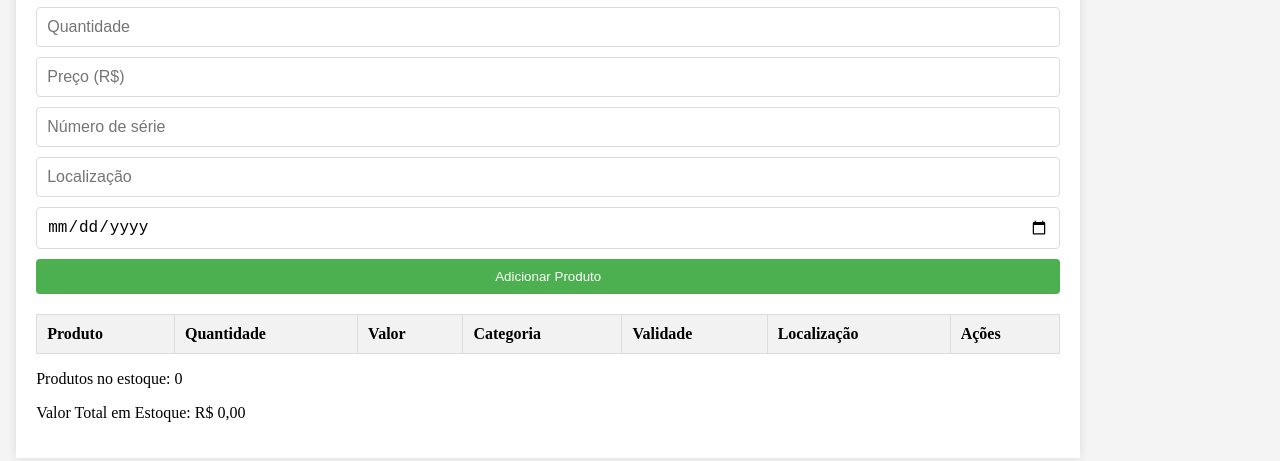
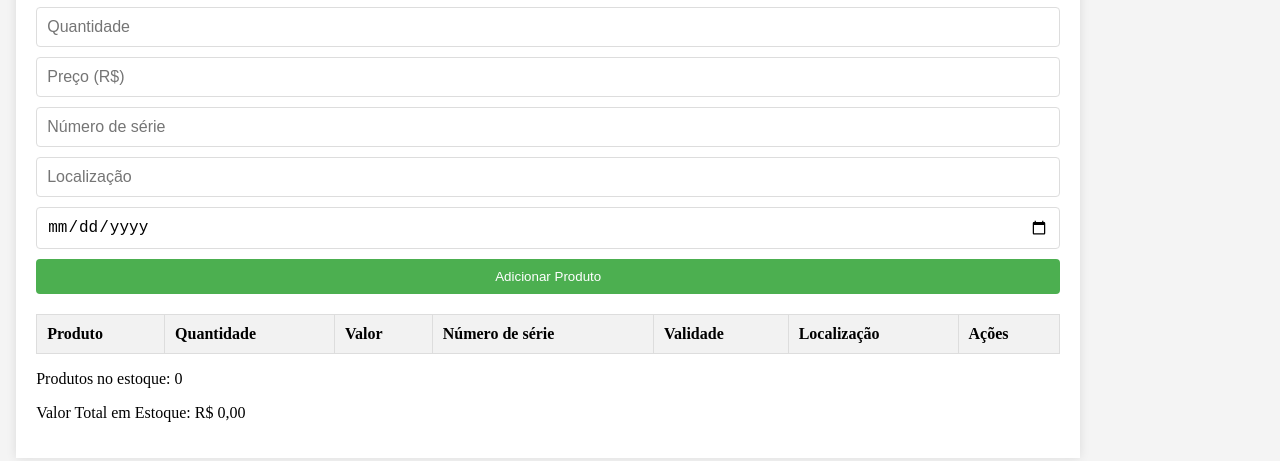
Before and after one commit to Lopeseric09/controle-de-estoque, a plain HTML site: page index.html in a window 1280 px wide. Shown: the part 161-622 px from the top of the page. Drawn offline with Linux system fonts and the light colour scheme.

Commit message:
Update index.html

```diff
--- a/index.html
+++ b/index.html
@@ -26,7 +26,7 @@
                     <th>Produto</th>
                     <th>Quantidade</th>
                     <th>Valor</th>
-                    <th>Categoria</th>
+                    <th>Número de série</th>
                     <th>Validade</th>
                     <th>Localização</th>
                     <th>Ações</th>
```
